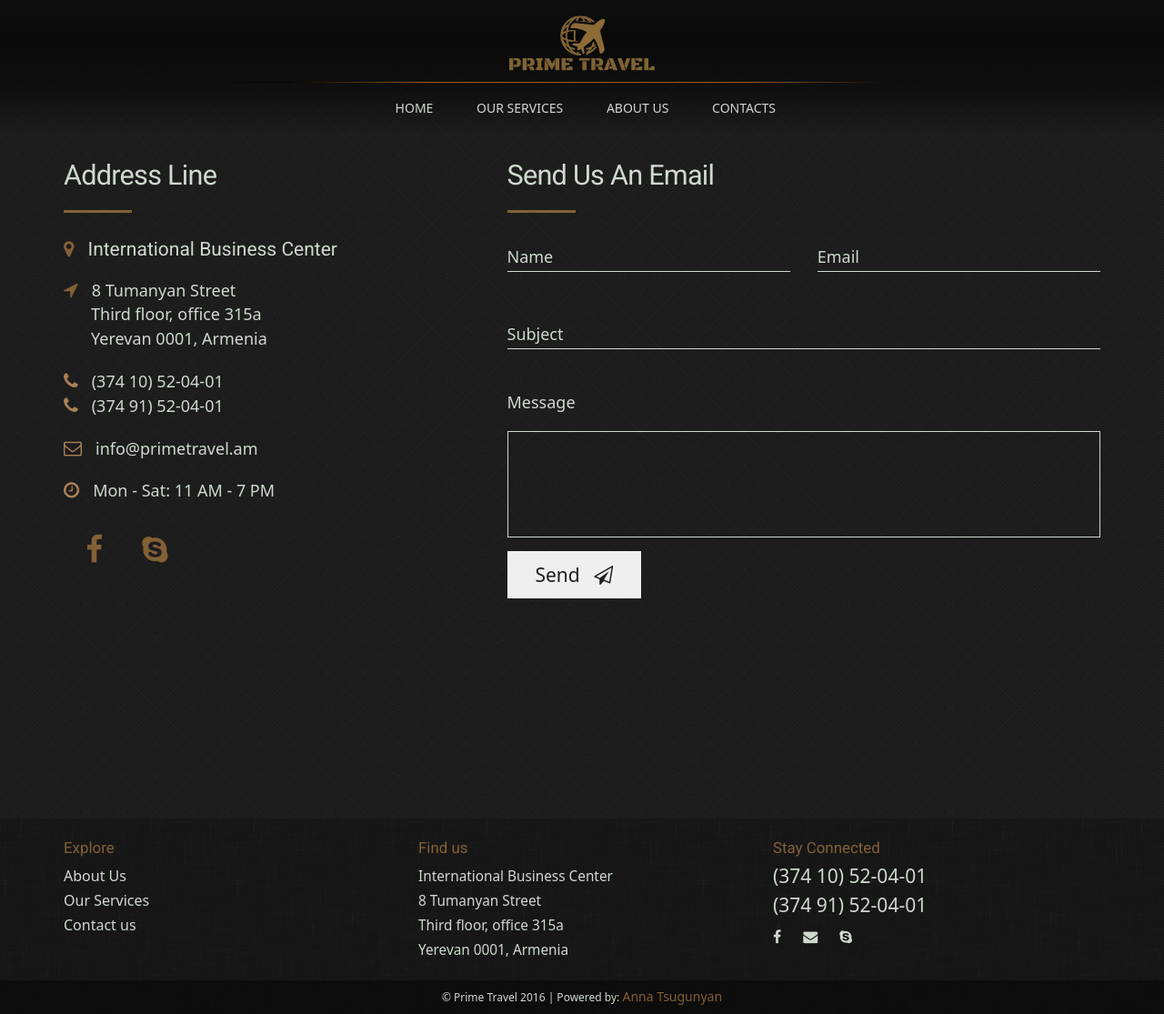
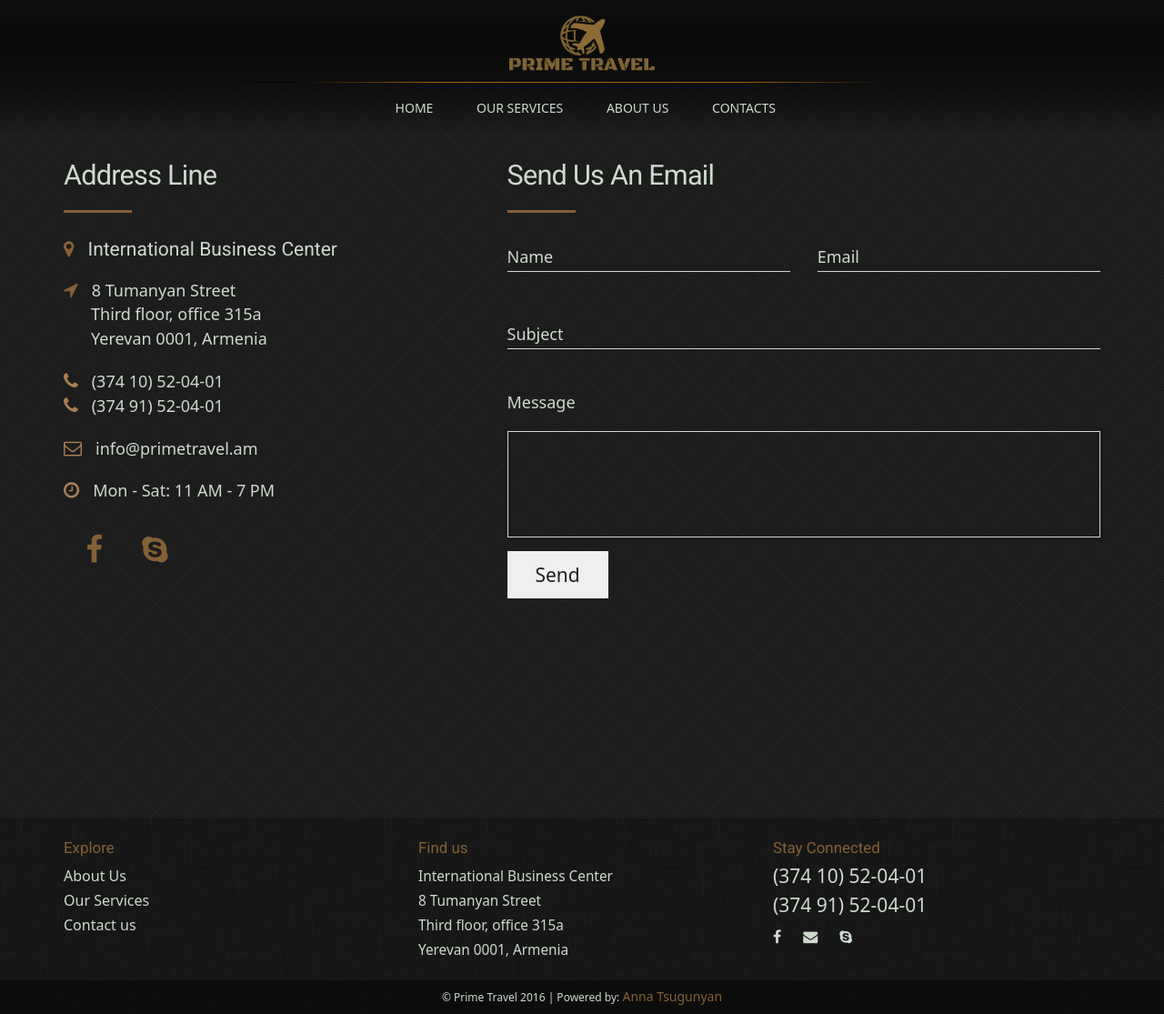
Before and after one commit to nyutka/PrimeTravel, a Jekyll site: the page built from contact_us.html, in a window 1280 px wide. Shown: the whole page at 91% size. Built offline with Jekyll 4.4.1, drawn with Linux system fonts in a browser that asks for light colours; some web fonts are replaced.

Commit message:
updating contact form

```diff
--- a/contact_us.html
+++ b/contact_us.html
@@ -31,7 +31,7 @@
 				<p class="text-danger status-message hidden">Error sending email.</p>
 				<div>
 					<h2>Send Us An Email</h2>
-					<form id="contactForm" class="row">
+					<form action="https://formspree.io/info@primetravel.am" method="POST" class="row">
 						<div class="group col-sm-6">
 							<input type="text" name="name" required>
 							<span class="bar"></span>
@@ -51,11 +51,9 @@
 						<div class="form-group col-sm-12" id="msg">
 							<label>Message</label>
 							<textarea class="form-control" rows="4" name="message" required></textarea>
-
-							<button type="submit" class="orange-button btn animated">
+							<input type="text" name="_gotcha" style="display:none" />
+							<button type="submit" class="orange-button btn">
 								Send
-								<i class="fa fa-paper-plane-o"></i>
-								<i class="fa fa-refresh fa-spin"></i>
 							</button>
 
 						</div>
```
